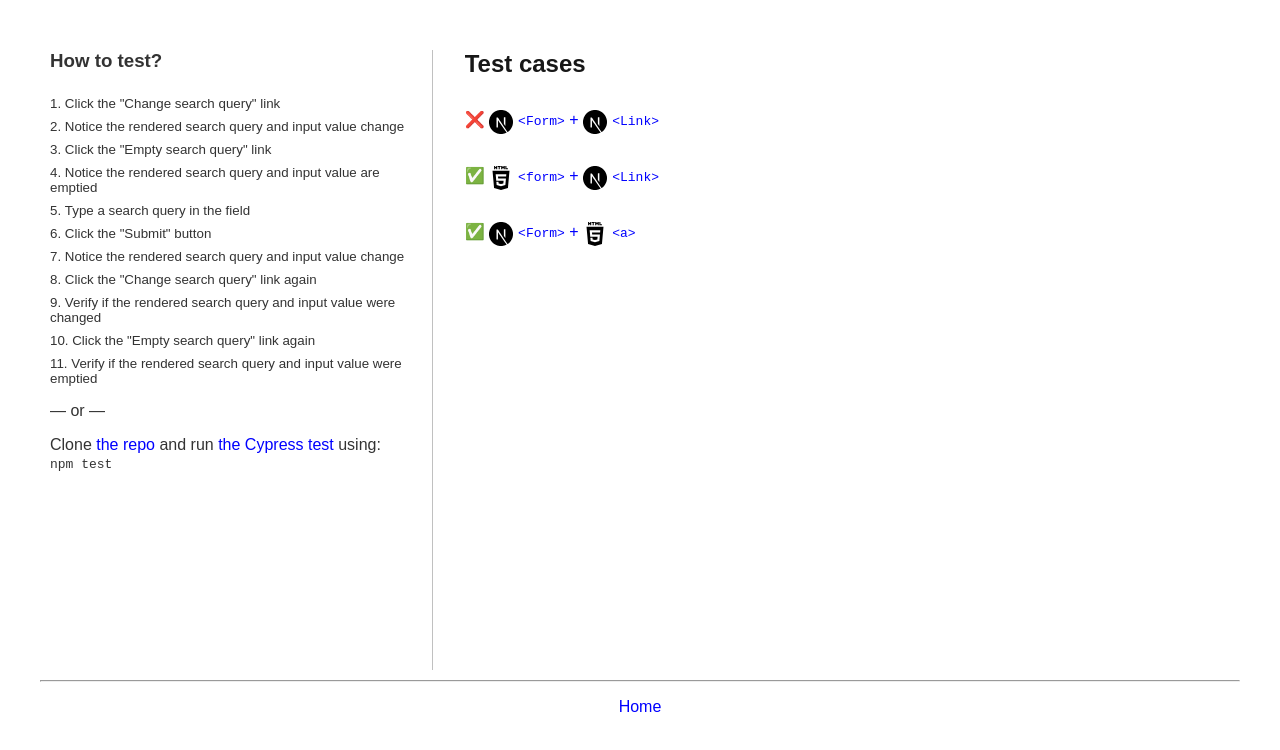
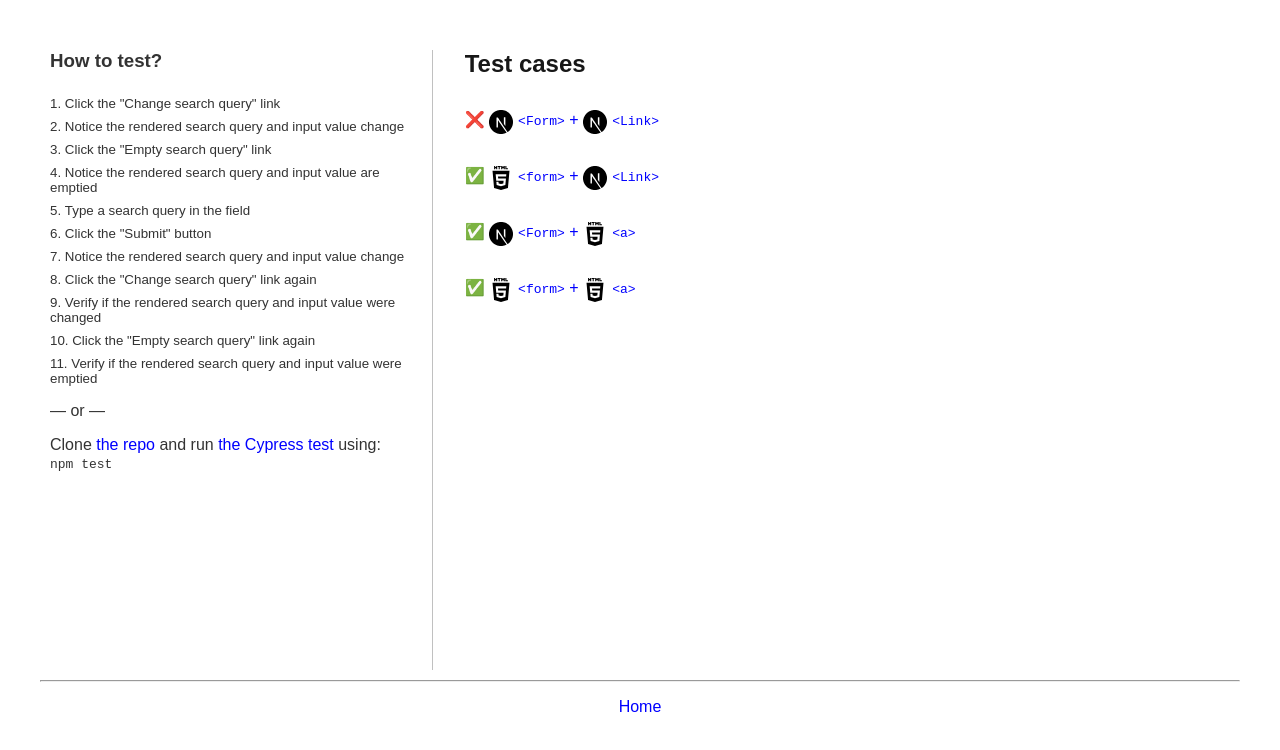
Before and after one commit to verheyenkoen/form-default-value-bug, a Next.js app: page / in a window 1280 px wide. Shown: the top 750 px of the page. Built offline with nearby package versions, Linux system fonts and the light colour scheme.

Commit message:
Added form-element-plus-a-element test case link to home page

```diff
--- a/src/app/page.tsx
+++ b/src/app/page.tsx
@@ -17,6 +17,10 @@ export default function Home() {
         ✅ <ComponentName type="next">Form</ComponentName> +{" "}
         <ComponentName type="html">a</ComponentName>
       </Link>
+      <Link href="/form-element-plus-a-element">
+        ✅ <ComponentName type="html">form</ComponentName> +{" "}
+        <ComponentName type="html">a</ComponentName>
+      </Link>
     </>
   );
 }
```
